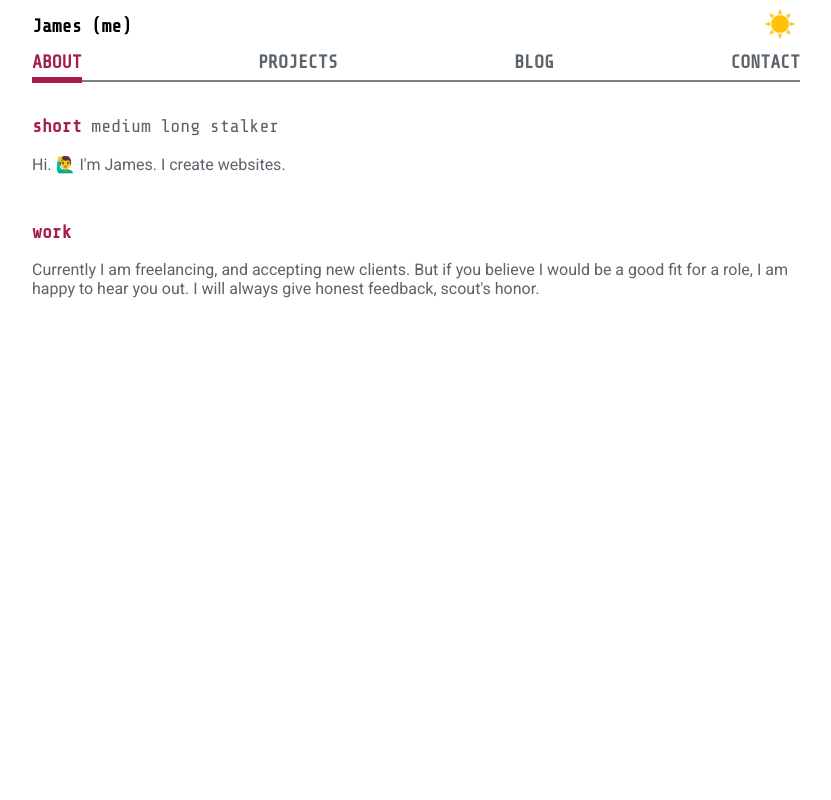
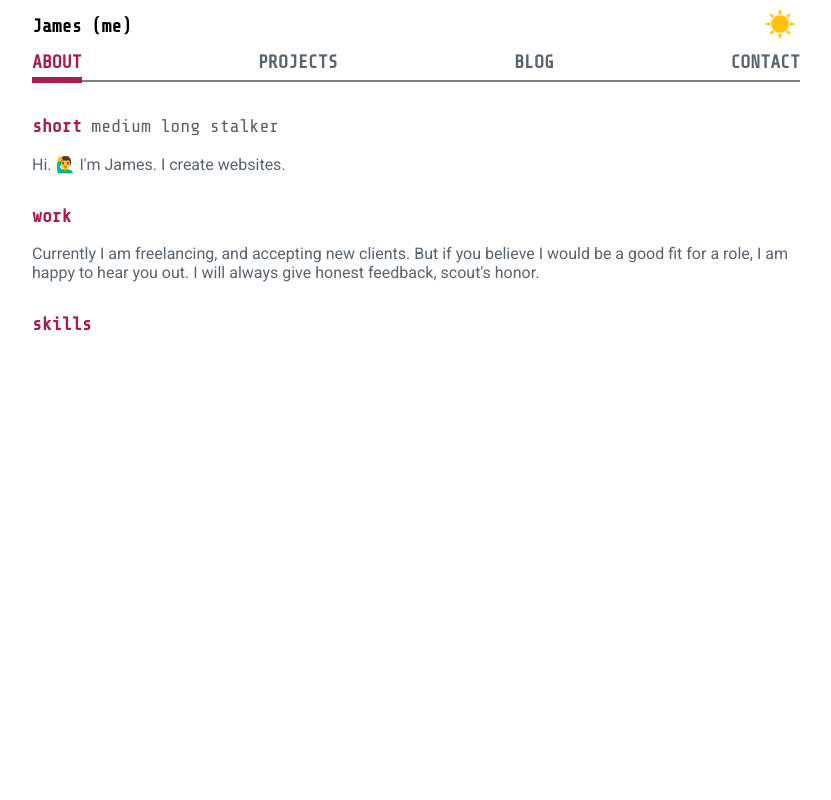
Before and after one commit to jamesncox/portfolio-v2, a React (Create React App) app: page / in a window 1280 px wide. Shown: the top 800 px of the page, without its empty margins (224-1055 px from the left). Built offline with nearby package versions, Linux system fonts and the light colour scheme.

Commit message:
Import Skills to About.js, update margins

```diff
--- a/src/components/about/About.js
+++ b/src/components/about/About.js
@@ -1,6 +1,7 @@
 import React from 'react'
 import BioSelect from './BioSelect'
 import Work from './Work'
+import Skills from './Skills'
 
 export default function About() {
 
@@ -8,6 +9,7 @@ export default function About() {
       <div id="about">
         <BioSelect />
         <Work />
+        <Skills />
       </div>
     );
 }
--- a/src/components/about/MediumBio.js
+++ b/src/components/about/MediumBio.js
@@ -11,7 +11,7 @@ export default function MediumBio() {
             <p className="text">You absolutely can consider me a "full stack" developer. I enjoy coding backends and working with databases. But my first love is the front end.</p>
             <p className="text">FUN FACT:</p>
             <p className="text">I have a new puppy. 🐶 His name is Dempsey, and he is the goodest boy.</p>
-            <div className="image-wrapper" style={{marginBottom: "-1rem"}}>
+            <div className="image-wrapper">
                 <ImageLoad
                     className="image"
                     src={Dempsey}
--- a/src/components/about/Skills.js
+++ b/src/components/about/Skills.js
@@ -4,7 +4,7 @@ export default function Skills() {
 
     return (
         <>
-            <p style={{marginTop: "3rem"}} className="section-title">work</p>
+            <p className="section-title" style={{height: "800px"}} >skills</p>
         </>
     )
 }
--- a/src/components/about/Work.js
+++ b/src/components/about/Work.js
@@ -3,8 +3,8 @@ import React from 'react'
 export default function Work() {
     return(
         <>
-            <p style={{marginTop: "3rem"}} className="section-title">work</p>
-            <p style={{height: "800px"}} className="text">
+            <p className="section-title">work</p>
+            <p className="text">
                 Currently I am freelancing, and accepting new clients. But if you
                 believe I would be a good fit for a role, I am happy to hear you out.
                 I will always give honest feedback, scout's honor.
--- a/src/stylesheets/App.css
+++ b/src/stylesheets/App.css
@@ -138,6 +138,7 @@ body.dark {
 
 
 .section-title {
+    margin-top: 2rem;
     font-family: 'Share Tech Mono', monospace;
     font-size: 1.15rem;
     font-weight: var(--bold);
```
